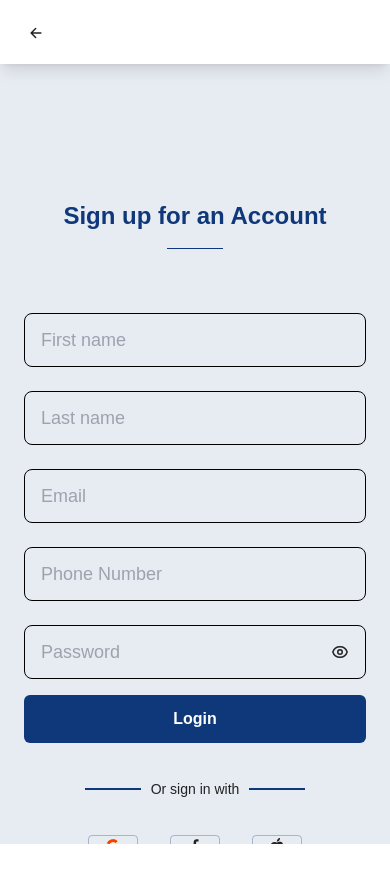
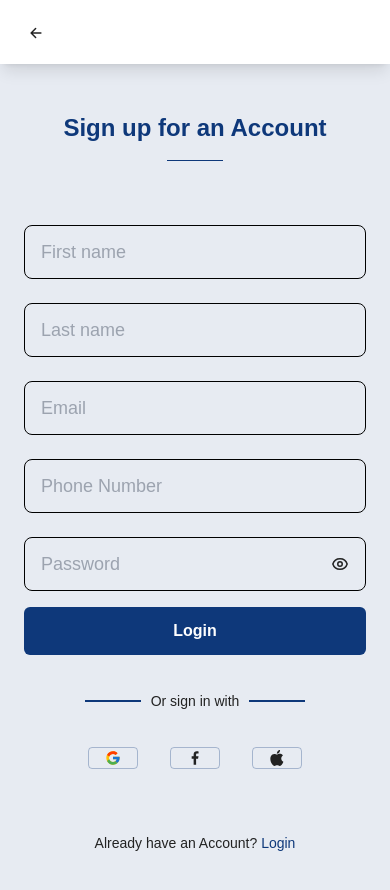
Before and after one commit to ihemebiriegondu/veepay-new-landingpage, a React (Create React App) app: page /signUp in a window 390 px wide. Shown: the top 890 px of the page. Before the commit the page ends 844 px from the top, so only its background shows below. Built offline with nearby package versions, Linux system fonts and the light colour scheme; the HTML template or start-up script is replaced by a standard one.

Commit message:
made some extra responsive changes

```diff
--- a/src/components/login&sugnupComponents/formsFooter.jsx
+++ b/src/components/login&sugnupComponents/formsFooter.jsx
@@ -3,9 +3,9 @@ import { FcGoogle } from "react-icons/fc";
 import { GrFacebookOption, GrApple } from "react-icons/gr";
 import { Link } from "react-router-dom";
 
-export default function FormsFooter() {
+export default function FormsFooter({text, link, linkto}) {
   return (
-    <article>
+    <article className="lg:pb-16 pb-8">
       <div className="lg:mt-11 mt-9 lg:mb-11 mb-9 flex justify-center items-center">
         <span className="border border-primary md:w-16 w-14"></span>
         <p className="mx-2.5 lg:text-base text-sm font-medium">
@@ -33,9 +33,9 @@ export default function FormsFooter() {
 
       <p className="pt-16 pb-16 mb-6 text-center text-sm font-medium lg:hidden block">
         <span>
-          Don’t have an Account?{" "}
-          <Link to={"/signUp"} className="text-primary">
-            Sign Up
+          {text} {' '}
+          <Link to={linkto} className="text-primary">
+            {link}
           </Link>
         </span>
       </p>
--- a/src/components/login&sugnupComponents/loginForm.jsx
+++ b/src/components/login&sugnupComponents/loginForm.jsx
@@ -41,7 +41,7 @@ export default function LoginForm(props) {
   };
 
   return (
-    <form className="w-full lg:h-auto h-full lg:py-0 py-16" noValidate onSubmit={(e) => submitForm(e)}>
+    <form className="w-full lg:h-auto h-full lg:pt-16 pt-2" noValidate onSubmit={(e) => submitForm(e)}>
       <h1 className="text-primary lg:text-3xl text-2xl font-bold text-center lg:mb-5 mb-4">
         Log in to Account
       </h1>
@@ -133,7 +133,7 @@ export default function LoginForm(props) {
         font={"font-bold lg:text-xl"}
         buttonType={"submit"}
       />
-      <FormsFooter />
+      <FormsFooter text={'Don’t have an Account?'} link={'Sign Up'} linkto={'/signUp'} />
     </form>
   );
 }
--- a/src/components/login&sugnupComponents/logoNav.jsx
+++ b/src/components/login&sugnupComponents/logoNav.jsx
@@ -7,7 +7,7 @@ export default function LogoNav() {
   const navigate = useNavigate();
 
   return (
-    <nav className="lg:pt-2 pt-5 lg:pb-0 pb-5 fixed w-full top-0 z-30 lg:px-0 px-7 lg:bg-transparent bg-white lg:shadow-none shadow-lg">
+    <nav className="lg:pt-2 pt-5 lg:pb-0 pb-5 sticky w-full top-0 z-30 lg:px-0 px-7 lg:bg-transparent bg-white lg:shadow-none shadow-lg">
       <div className="lg:inline-block hidden">
         <Link to={"/"} className="inline-block">
           <div className="lg:w-40 lg:h-12 w-24 h-7 inline-block">
--- a/src/components/login&sugnupComponents/signUpForm.jsx
+++ b/src/components/login&sugnupComponents/signUpForm.jsx
@@ -67,16 +67,16 @@ export default function SignUpForm(props) {
 
   return (
     <form
-      className="w-full lg:h-auto h-full lg:py-0 py-16"
+      className="w-full lg:h-auto h-full lg:pt-16 pt-2"
       noValidate
       onSubmit={(e) => submitForm(e)}
     >
-      <h1 className="text-primary lg:text-3xl text-2xl font-bold text-center mt-6 lg:mb-5 mb-4">
+      <h1 className="text-primary lg:text-3xl text-2xl font-bold text-center lg:mt-6 lg:mb-5 mb-4">
         Sign up for an Account
       </h1>
       <hr className="mx-auto lg:w-1/12 w-14 border-t border-primary" />
 
-      <div className="lg:mt-20 mt-16 lg:mb-7 mb-6">
+      <div className={` ${fnameError ? 'lg:mt-10' : 'lg:mt-20'} mt-16 lg:mb-7 mb-6`}>
         <input
           type="text"
           name="fname"
@@ -226,7 +226,7 @@ export default function SignUpForm(props) {
         buttonType={"submit"}
       />
 
-      <FormsFooter />
+      <FormsFooter text={'Already have an Account?'} link={'Login'} linkto={'/login'} />
     </form>
   );
 }
--- a/src/index.css
+++ b/src/index.css
@@ -7,7 +7,7 @@
 body {
   margin: 0;
   color: #222222;
-  overflow: hidden;
+  overflow-x: hidden;
   font-family: "Poppins", sans-serif;
   -webkit-font-smoothing: antialiased;
   -moz-osx-font-smoothing: grayscale;
--- a/src/pages/login.jsx
+++ b/src/pages/login.jsx
@@ -16,7 +16,7 @@ export default function Login() {
           <LoginForm sucessType={setSucessForm} />
         </section>
       </main>
-      <div className="bg-formBg absolute top-0 bottom-0 2xl:-left-28 xl:-left-20 -left-28 xl:w-5/12 lg:w-1/2 w-5/12 z-10 -skew-x-8 lg:block hidden"></div>
+      <div className="bg-formBg fixed top-0 bottom-0 2xl:-left-28 xl:-left-20 -left-28 xl:w-5/12 lg:w-1/2 w-5/12 z-10 -skew-x-8 lg:block hidden"></div>
 
       {sucessForm && <Feedbacks text={'Login Successful'} />}
     </div>
--- a/src/pages/signUp.jsx
+++ b/src/pages/signUp.jsx
@@ -11,12 +11,12 @@ export default function SignUp() {
     <div>
       <main className="absolute top-0 bottom-0 w-full z-20 md:bg-transparent bg-mobileFormBg">
         <LogoNav />
-        <section className="xl:px-20 md:px-12 px-6 lg:pt-64 pt-28 pb-20 flex flex-row justify-between items-center xl:gap-x-52 gap-x-44 h-full lg:bg-transparent bg-mobileFormBg formSection">
+        <section className="xl:px-20 md:px-12 px-6 lg:pt-40 pt-10 pb-20 flex flex-row justify-between items-center xl:gap-x-52 gap-x-44 h-full lg:bg-transparent bg-mobileFormBg formSection">
           <SignUpForm sucessType={setSucessForm} />
           <SideInfo sideText={'Already Signed Up?'} sideActionText={''} sideStep={'then proceed to login to your account'} sideButton={'Login'} sideLink={'/login'} />
         </section>
       </main>
-      <div className="bg-formBg absolute top-0 bottom-0 2xl:-right-28 xl:-right-20 -right-28 xl:w-5/12 lg:w-1/2 w-5/12 z-10 skew-x-8 lg:block hidden"></div>
+      <div className="bg-formBg fixed top-0 bottom-0 2xl:-right-28 xl:-right-20 -right-28 xl:w-5/12 lg:w-1/2 w-5/12 z-10 skew-x-8 lg:block hidden"></div>
 
       {sucessForm && <Feedbacks text={"Sign Up Successful"} />}
     </div>
```
